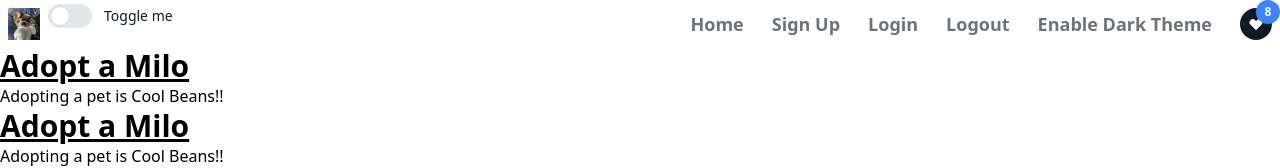
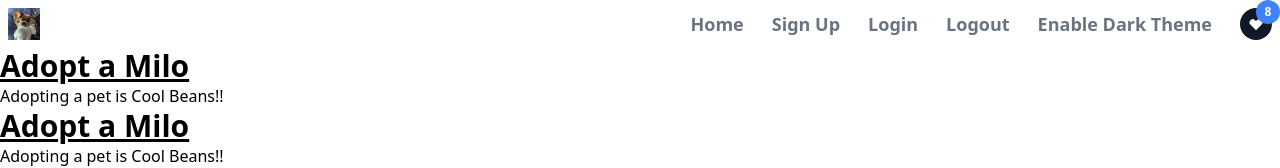
Before and after one commit to vickyruud/adopt-a-milo, a React (Create React App) app: page / in a window 1280 px wide. Shown: the top 168 px of the page. Built offline with nearby package versions, Linux system fonts and the light colour scheme.

Commit message:
add toggle component

```diff
--- a/src/components/NavBar.jsx
+++ b/src/components/NavBar.jsx
@@ -25,7 +25,6 @@ function NavBar() {
       </a>
 
         <Favorite className="md:hidden flex" count={8} />
-        <ToggleSwitch/>
         {showNav ? <HiMenuAlt3
           onClick={() => setShowNav(!showNav)}
           className={(dark ? 'text-white' : null) + ' md:hidden block w-10 h-10 p-2 cursor-pointer' } />  :<HiMenuAlt2
@@ -33,6 +32,7 @@ function NavBar() {
           className={(dark ? 'text-white' : null) + ' md:hidden block w-10 h-10 p-2 cursor-pointer' }/>}
       </div>
       <ul className={(showNav ? "left-0" : "-left-full") + " md:static fixed  bottom-0 top-12 md:flex md:space-x-7 items-center md:bg-transparent md:text-gray-500 bg-gray-900 bg-opacity-90 md:w-auto w-10/12 text-white md:space-y-0 space-y-5 p-2 transition-left"}>
+
         <NavItem content="Home" href="/home" />
         <NavItem content="Sign Up" href="/signup" />
         <NavItem content="Login" href="/signin" />
--- a/src/components/ToggleSwitch.jsx
+++ b/src/components/ToggleSwitch.jsx
@@ -1,13 +1,15 @@
-
 import React from "react";
+import { HiMoon, HiSun } from "react-icons/hi";
 
 const ToggleSwitch = () => {
   return (
-  <label className="flex items-center cursor-pointer relative mb-4" htmlFor="toggle-switch">
-  <input type="checkbox" id="toggle-switch" className="sr-only"/>
-  <div className="toggle-bg bg-gray-200 border-2 border-gray-200 h-6 w-11 rounded-full"></div>
-  <span className="ml-3 text-gray-900 text-sm font-medium">Toggle me</span>
-</label>
+  <>
+      <label className="flex items-center cursor-pointer relative mb-4" htmlFor="toggle-switch">
+      <input type="checkbox" id="toggle-switch" className="sr-only"/>
+      <div className="toggle-bg bg-gray-200 border-2 border-gray-200 h-6 w-11 rounded-full"></div>
+      <span className="ml-3 text-gray-900 text-sm font-medium"><HiMoon/></span>
+    </label>
+  </>
   );
 };
 
```
